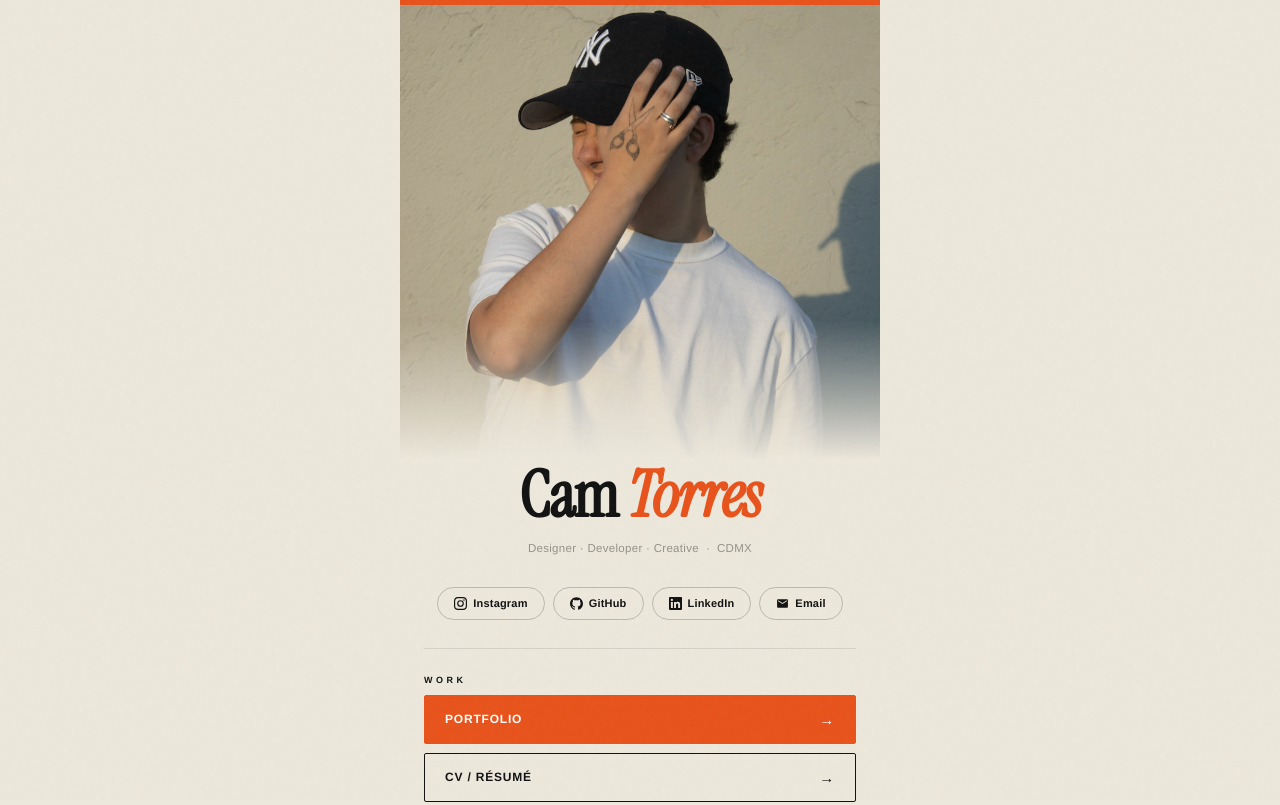
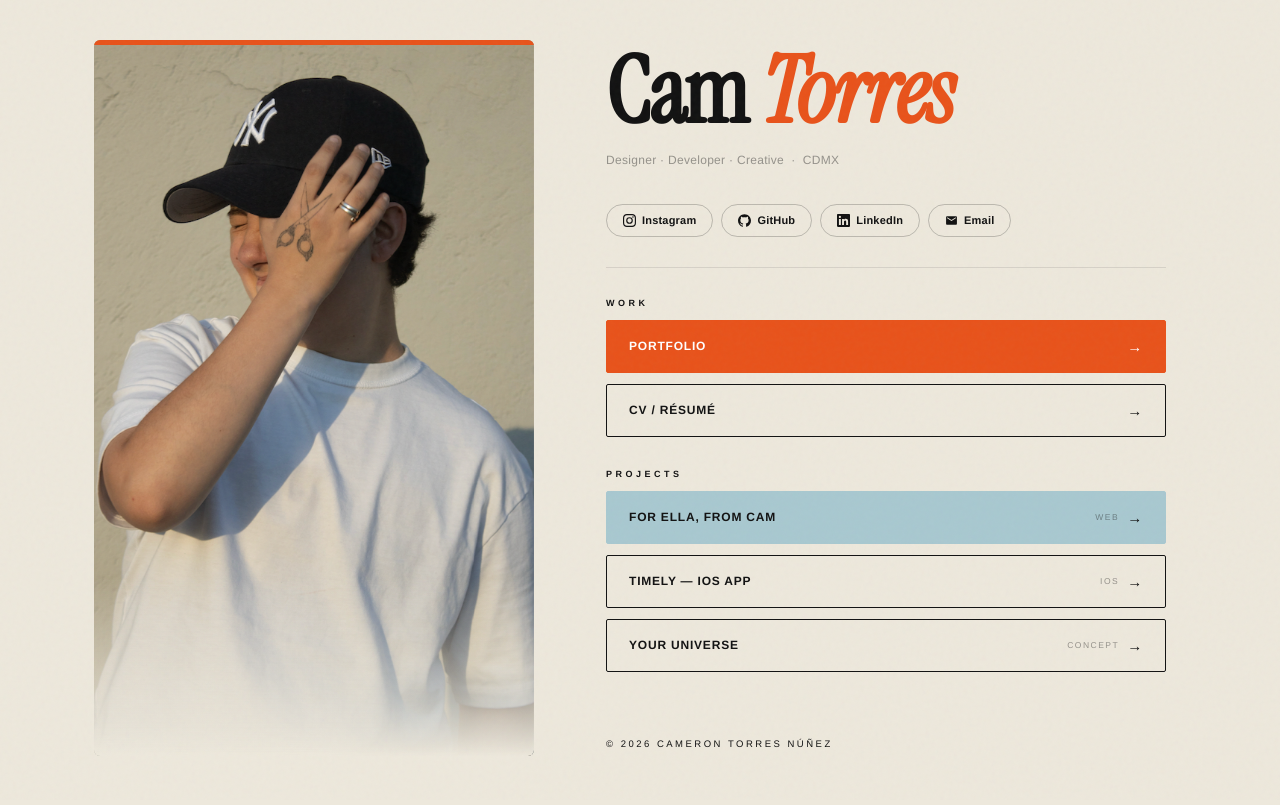
Before and after one commit to CameronTorresN/LinktreeCentro, a website: page index.html in a window 1280 px wide. Shown: the top 805 px of the page. Drawn offline with Linux system fonts and the light colour scheme.

Commit message:
LANDSCAPE update styles.css

```diff
--- a/styles.css
+++ b/styles.css
@@ -390,3 +390,110 @@
   background: linear-gradient(90deg, var(--orange), var(--sky), var(--black));
   margin-top: auto;
 }
+
+/* ── DESKTOP ENHANCEMENT ── */
+@media (min-width: 900px) {
+  body {
+    display: grid;
+    grid-template-columns: minmax(360px, 480px) minmax(420px, 560px);
+    justify-content: center;
+    align-items: start;
+    column-gap: 56px;
+    row-gap: 0;
+    padding: 40px 32px 0;
+  }
+
+  .hero {
+    max-width: 480px;
+    width: 100%;
+    height: calc(100vh - 84px);
+    max-height: 760px;
+    min-height: 620px;
+    border-radius: 6px;
+    position: sticky;
+    top: 40px;
+  }
+
+  .hero-fade {
+    height: 180px;
+  }
+
+  .container {
+    max-width: 560px;
+    width: 100%;
+    min-height: calc(100vh - 84px);
+    padding: 6px 0 56px;
+    align-items: flex-start;
+  }
+
+  .identity {
+    width: 100%;
+    text-align: left;
+    margin-bottom: 8px;
+  }
+
+  .name {
+    font-size: clamp(60px, 7vw, 88px);
+    letter-spacing: -1.5px;
+  }
+
+  .bio {
+    margin-top: 12px;
+    max-width: 520px;
+    font-size: 12px;
+  }
+
+  .socials {
+    width: 100%;
+    justify-content: flex-start;
+    margin: 24px 0 30px;
+  }
+
+  .rule {
+    margin-bottom: 30px;
+  }
+
+  .section-label {
+    margin-bottom: 12px;
+  }
+
+  .links {
+    gap: 11px;
+    margin-bottom: 22px;
+  }
+
+  .link-item {
+    padding: 18px 22px;
+    font-size: 12px;
+  }
+
+  .footer {
+    width: 100%;
+    text-align: left;
+    margin-top: 44px;
+    padding-bottom: 12px;
+  }
+
+  .bottom-bar {
+    grid-column: 1 / -1;
+    margin-top: 8px;
+  }
+}
+
+/* ── LARGE DESKTOP POLISH ── */
+@media (min-width: 1280px) {
+  body {
+    grid-template-columns: 440px 580px;
+    column-gap: 72px;
+    padding-left: 48px;
+    padding-right: 48px;
+  }
+
+  .hero {
+    max-height: 800px;
+  }
+
+  .name {
+    font-size: 92px;
+  }
+}
```
